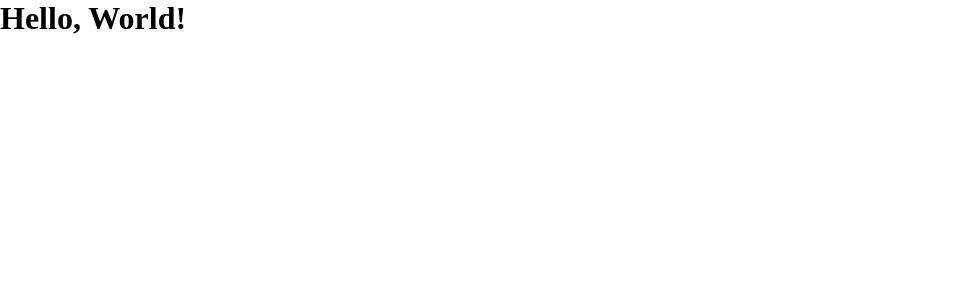
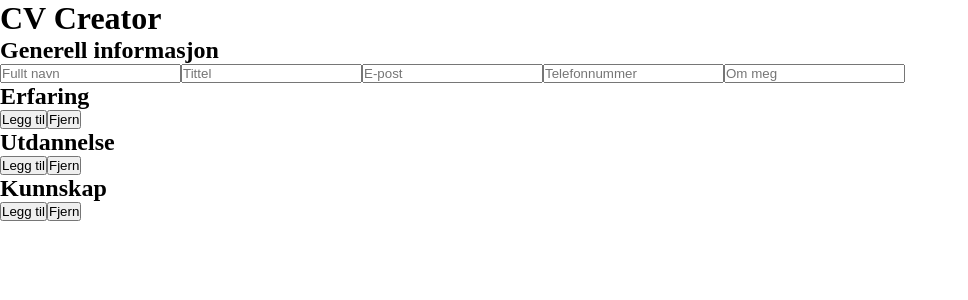
Before and after one commit to nwnordahl/cv-creator, a React (Create React App) app: page / in a window 1280 px wide. Shown: the top 300 px of the page, without its empty margins (0-968 px from the left). Built offline with nearby package versions, Linux system fonts and the light colour scheme.

Commit message:
Make form for receiving data

```diff
--- a/src/App.js
+++ b/src/App.js
@@ -1,12 +1,111 @@
 import { Component } from "react";
 
 class App extends Component {
-  constructor(props) {
-    super(props);
+  constructor() {
+    super();
+
+    this.state = {
+      name: "",
+      email: "",
+      phoneNumber: "",
+      title: "",
+      aboutMe: "",
+    };
+  }
+
+  // Handle changes in input fields
+  handleChangeName(e) {
+    this.setState({ ...this.state, name: e.target.value });
+  }
+
+  handleChangeEmail(e) {
+    this.setState({ ...this.state, email: e.target.value });
+  }
+
+  handleChangePhoneNumber(e) {
+    this.setState({ ...this.state, phoneNumber: e.target.value });
+  }
+
+  handleChangeTitle(e) {
+    this.setState({ ...this.state, title: e.target.value });
+  }
+
+  handleChangeAboutMe(e) {
+    this.setState({ ...this.state, aboutMe: e.target.value });
+  }
+
+  // Submit
+  handleSubmit(e) {
+    e.preventDefault();
+    this.setState({ name: "", email: "", phoneNumber: "" });
   }
 
   render() {
-    return <h1>Hello, World!</h1>;
+    const { name, email, phoneNumber, title, aboutMe } = this.state;
+    return (
+      <>
+        <h1>CV Creator</h1>
+
+        <h2>Generell informasjon</h2>
+        {/* Fullt navn */}
+        <input
+          value={name}
+          placeholder="Fullt navn"
+          type="text"
+          onChange={(e) => this.handleChangeName(e)}
+        />
+
+        {/* Tittel */}
+        <input
+          value={title}
+          placeholder="Tittel"
+          type="text"
+          onChange={(e) => this.handleChangeTitle(e)}
+        />
+
+        {/* E-post */}
+        <input
+          value={email}
+          placeholder="E-post"
+          type="email"
+          onChange={(e) => this.handleChangeEmail(e)}
+        />
+
+        {/* Telefonnummer */}
+        <input
+          value={phoneNumber}
+          placeholder="Telefonnummer"
+          type="text"
+          onChange={(e) => this.handleChangePhoneNumber(e)}
+        />
+
+        {/* Om meg */}
+        <input
+          value={aboutMe}
+          placeholder="Om meg"
+          type="text"
+          onChange={(e) => this.handleChangeAboutMe(e)}
+        />
+
+        <h2>Erfaring</h2>
+        <form onSubmit={(e) => this.handleSubmit(e)}>
+          <button type="submit">Legg til</button>
+          <button>Fjern</button>
+        </form>
+
+        <h2>Utdannelse</h2>
+        <form onSubmit={(e) => this.handleSubmit(e)}>
+          <button type="submit">Legg til</button>
+          <button>Fjern</button>
+        </form>
+
+        <h2>Kunnskap</h2>
+        <form onSubmit={(e) => this.handleSubmit(e)}>
+          <button type="submit">Legg til</button>
+          <button>Fjern</button>
+        </form>
+      </>
+    );
   }
 }
 
```
